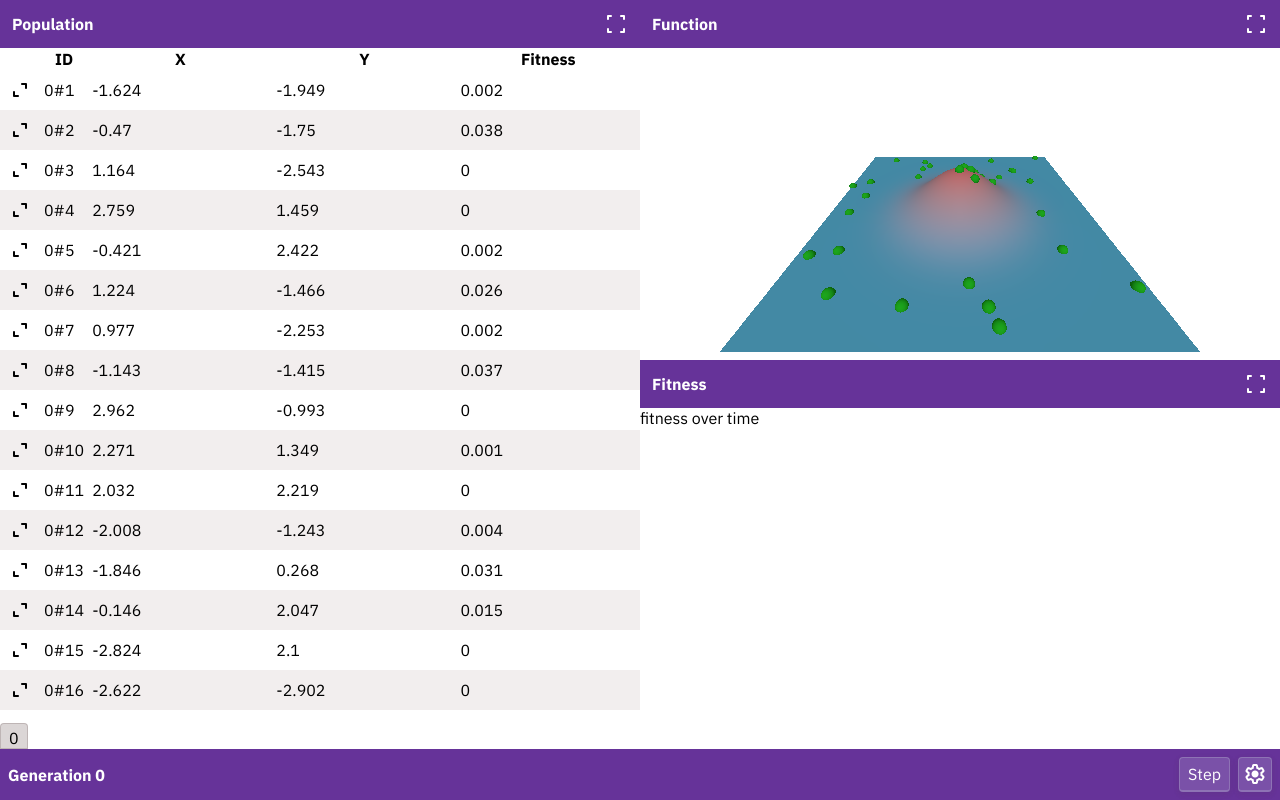
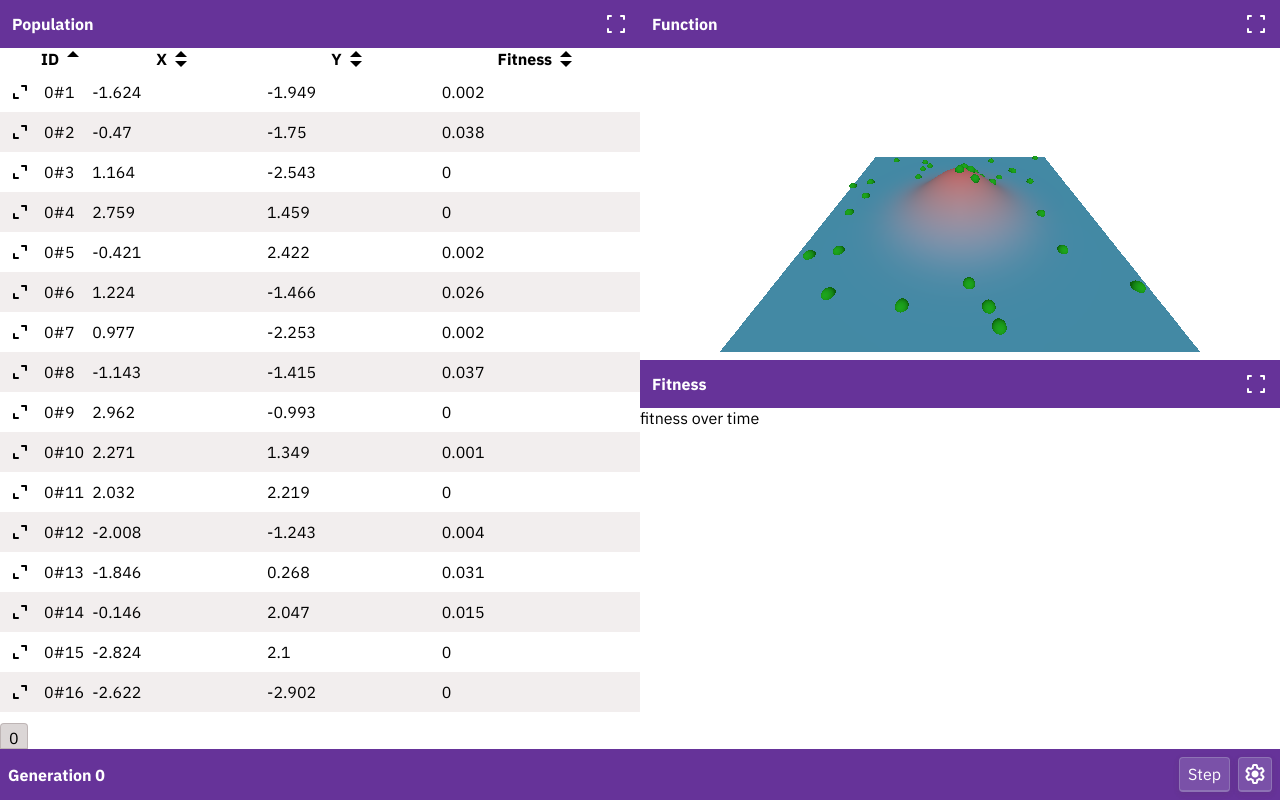
Before and after one commit to Mabi19/ga, a Vue app: page / in a window 1280 px wide. Built offline with nearby package versions, Linux system fonts and the light colour scheme.

Commit message:
Add table sorting

```diff
--- a/src/assets/main.css
+++ b/src/assets/main.css
@@ -40,7 +40,7 @@ body {
     --input-dim: var(--input-dim-dark);
 }
 
-button {
+button:not(.raw) {
     font: inherit;
     color: var(--text);
 
@@ -79,12 +79,12 @@ button {
             margin-top: 1px;
         }
     }
-}
 
-button:has(.material-symbols-rounded) {
-    display: grid;
-    place-items: center;
-    padding: 0.25em;
+    &:has(.material-symbols-rounded) {
+        display: grid;
+        place-items: center;
+        padding: 0.25em;
+    }
 }
 
 input[type="text"] {
--- /dev/null
+++ b/src/components/SortButton.vue
@@ -0,0 +1,30 @@
+<template>
+    <button class="raw sort-button">
+        <svg viewBox="0 0 16 16" width="16" height="16">
+            <path d="M 8 0 L 14 6 L 2 6 Z" stroke-linejoin="round" v-if="up" />
+            <path d="M 8 16 L 14 10 L 2 10 Z" stroke-linejoin="round" v-if="down" />
+        </svg>
+    </button>
+</template>
+
+<script setup lang="ts">
+const { ascending: up, descending: down } = defineProps<{
+    ascending: boolean;
+    descending: boolean;
+}>();
+</script>
+
+<style scoped>
+.sort-button {
+    background: none;
+    border: none;
+
+    &:hover {
+        opacity: 0.9;
+    }
+
+    &:active {
+        opacity: 0.8;
+    }
+}
+</style>
--- a/src/components/ThePopulationView.vue
+++ b/src/components/ThePopulationView.vue
@@ -15,16 +15,46 @@ sorting
                 <thead>
                     <tr class="header">
                         <th><!-- expand button --></th>
-                        <th>ID</th>
-                        <th>X</th>
-                        <th>Y</th>
-                        <th>Fitness</th>
+                        <th>
+                            <span>ID</span>
+                            <SortButton
+                                :ascending="sortColumn != 'id' || sortDirection == 'ascending'"
+                                :descending="sortColumn != 'id' || sortDirection == 'descending'"
+                                @click="sortBy('id')"
+                            />
+                        </th>
+                        <th>
+                            <span>X</span>
+                            <SortButton
+                                :ascending="sortColumn != 'x' || sortDirection == 'ascending'"
+                                :descending="sortColumn != 'x' || sortDirection == 'descending'"
+                                @click="sortBy('x')"
+                            />
+                        </th>
+                        <th>
+                            <span>Y</span>
+                            <SortButton
+                                :ascending="sortColumn != 'y' || sortDirection == 'ascending'"
+                                :descending="sortColumn != 'y' || sortDirection == 'descending'"
+                                @click="sortBy('y')"
+                            />
+                        </th>
+                        <th>
+                            <span>Fitness</span>
+                            <SortButton
+                                :ascending="sortColumn != 'fitness' || sortDirection == 'ascending'"
+                                :descending="
+                                    sortColumn != 'fitness' || sortDirection == 'descending'
+                                "
+                                @click="sortBy('fitness')"
+                            />
+                        </th>
                     </tr>
                 </thead>
                 <tbody>
                     <PopulationRow
                         :chromosome="chromosome"
-                        v-for="chromosome of State.population.value"
+                        v-for="chromosome of sortedPopulation"
                         :key="chromosome.id"
                         :class="
                             State.highlightID.value == chromosome.id && hasStrongHighlight
@@ -44,10 +74,44 @@ sorting
 <script setup lang="ts">
 import type { Chromosome } from "@/lib/evolution/chromosome";
 import * as State from "@/state";
-import { ref } from "vue";
+import { computed, ref } from "vue";
 import PopulationRow from "./PopulationRow.vue";
+import SortButton from "./SortButton.vue";
 import WindowHeader from "./WindowHeader.vue";
 import WindowHeaderButton from "./WindowHeaderButton.vue";
+
+type SortColumn = "id" | "x" | "y" | "fitness";
+type SortDirection = "ascending" | "descending";
+const sortColumn = ref<SortColumn>("id");
+const sortDirection = ref<SortDirection>("ascending");
+
+const sortedPopulation = computed(() => {
+    return State.population.value.toSorted((a, b) => {
+        const orderMult = sortDirection.value == "descending" ? -1 : 1;
+        const col = sortColumn.value;
+        if (col == "fitness") {
+            const aFit = State.targetFunction.value.eval(a.x, a.y);
+            const bFit = State.targetFunction.value.eval(b.x, b.y);
+            return orderMult * (aFit - bFit);
+        } else if (col == "id") {
+            // All chromosomes in the population list are guaranteed to be of the same generation, so we don't need to compare that.
+            const aId = parseInt(a.id.split("#")[1]!);
+            const bId = parseInt(b.id.split("#")[1]!);
+            return orderMult * (aId - bId);
+        } else {
+            return orderMult * (a[col] - b[col]);
+        }
+    });
+});
+
+function sortBy(col: SortColumn) {
+    if (sortColumn.value == col) {
+        sortDirection.value = sortDirection.value == "ascending" ? "descending" : "ascending";
+    } else {
+        sortColumn.value = col;
+        sortDirection.value = "ascending";
+    }
+}
 
 // If this is true, an entry was clicked, and hovering does nothing.
 const hasStrongHighlight = ref(false);
@@ -127,6 +191,10 @@ function strongHighlight(chromosome: Chromosome) {
         background-color: var(--bg-dimmer);
     }
 
+    th button {
+        vertical-align: middle;
+    }
+
     tr:nth-child(even of .chromosome) {
         background-color: var(--bg-dim);
     }
--- a/tsconfig.app.json
+++ b/tsconfig.app.json
@@ -13,6 +13,8 @@
 
         // `vue-tsc --build` produces a .tsbuildinfo file for incremental type-checking.
         // Specified here to keep it out of the root directory.
-    "tsBuildInfoFile": "./node_modules/.tmp/tsconfig.app.tsbuildinfo"
+        "tsBuildInfoFile": "./node_modules/.tmp/tsconfig.app.tsbuildinfo",
+
+        "lib": ["es2023"]
     }
 }
--- a/vite.config.ts
+++ b/vite.config.ts
@@ -1,18 +1,15 @@
-import { fileURLToPath, URL } from 'node:url'
+import { fileURLToPath, URL } from "node:url";
 
-import { defineConfig } from 'vite'
-import vue from '@vitejs/plugin-vue'
-import vueDevTools from 'vite-plugin-vue-devtools'
+import vue from "@vitejs/plugin-vue";
+import { defineConfig } from "vite";
+import vueDevTools from "vite-plugin-vue-devtools";
 
 // https://vite.dev/config/
 export default defineConfig({
-  plugins: [
-    vue(),
-    vueDevTools(),
-  ],
-  resolve: {
-    alias: {
-      '@': fileURLToPath(new URL('./src', import.meta.url))
+    plugins: [vue(), vueDevTools()],
+    resolve: {
+        alias: {
+            "@": fileURLToPath(new URL("./src", import.meta.url)),
+        },
     },
-  },
-})
+});
```
Lines whose indentation alone changed are shown as unchanged.
